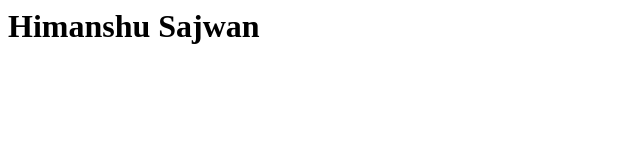
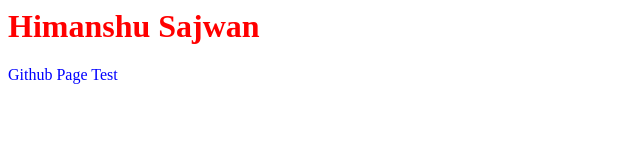
Before and after one commit to HimanshuSajwan911/Website, a plain HTML site: page index.html in a window 1280 px wide. Shown: the whole page, without its empty margins (0-640 px from the left). Drawn offline with Linux system fonts and the light colour scheme.

Commit message:
Update index.html

```diff
--- a/index.html
+++ b/index.html
@@ -6,9 +6,9 @@
 
 <body>
 
-  <p style=color:"red">
-<h1>Himanshu Sajwan</h1>
-  </p>
+<h1 style="color:red;">Himanshu Sajwan</h1>
+
+<p style="color:blue;">Github Page Test</p>
 
 </body>
 
```
